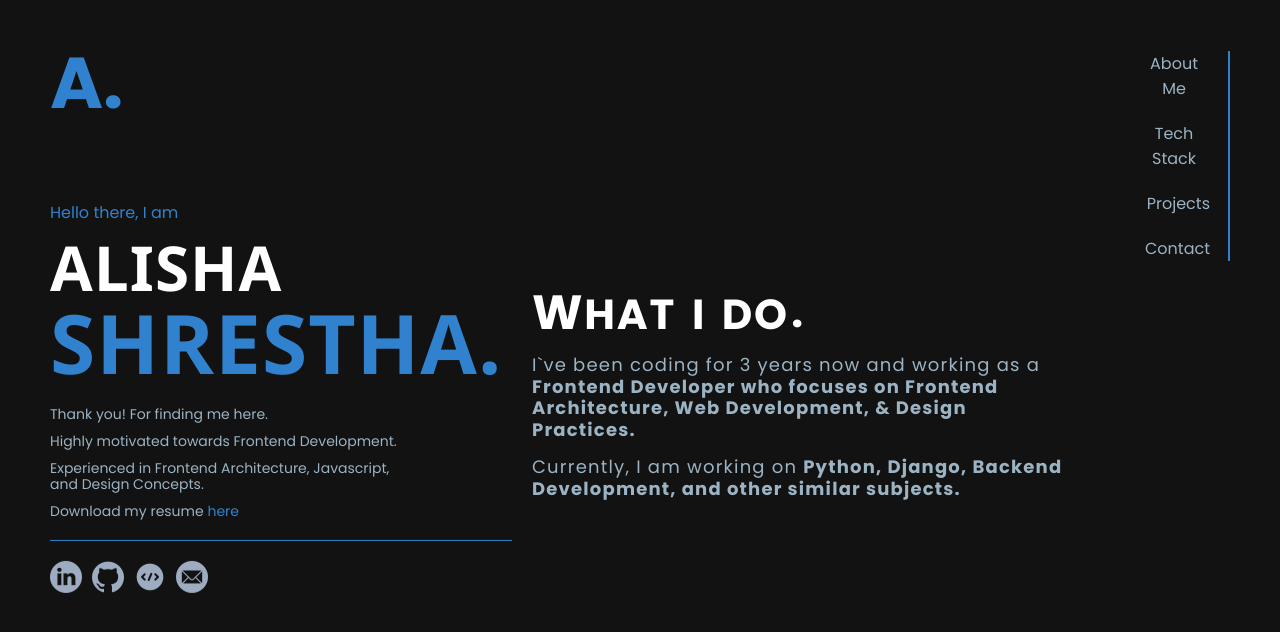
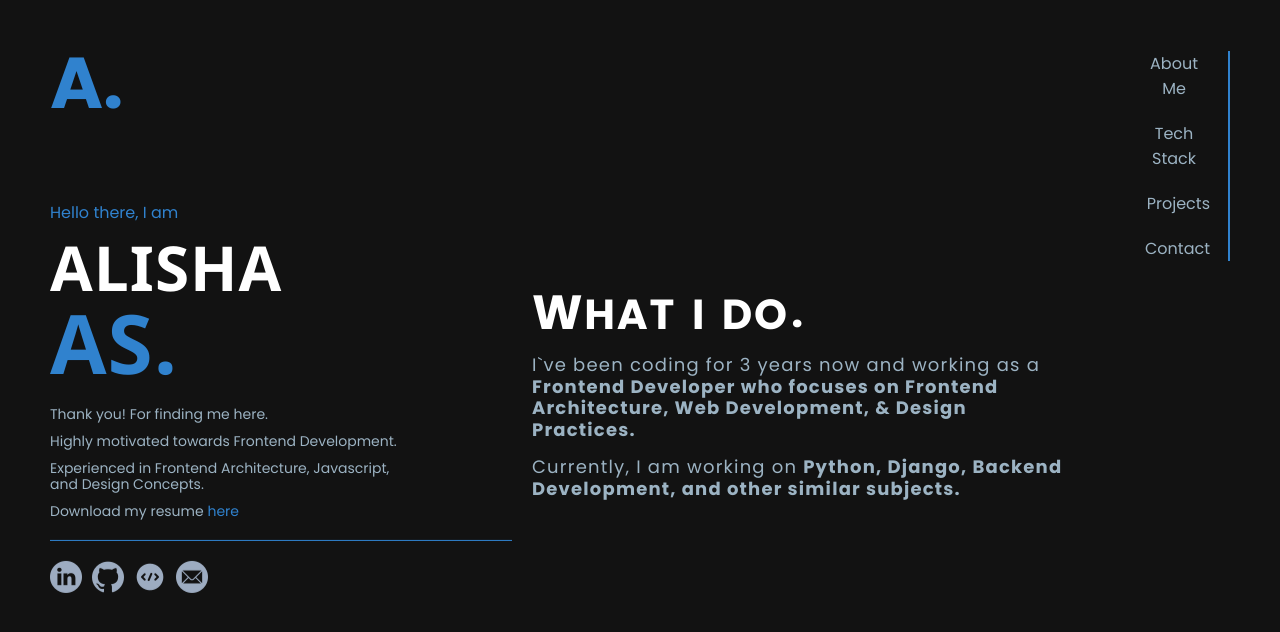
Before and after one commit to alishashresthaaa/waveloom_portfolio, a Next.js app: page / in a window 1280 px wide. Shown: the top 632 px of the page. Built offline with nearby package versions, Linux system fonts and the light colour scheme.

Commit message:
fix:title

```diff
--- a/app/components/about.component.tsx
+++ b/app/components/about.component.tsx
@@ -13,7 +13,7 @@ const About = () => {
         <h3 className={styles.subtitle}>Hello there, I am</h3>
         <h1 className={styles.title}>
           <span className={styles.light}>Alisha</span>
-          <span className={styles.secondary}>Shrestha.</span>
+          <span className={styles.secondary}>As.</span>
         </h1>
         <p className={styles.details}>
           <span className={styles.quote}>Thank you!</span> For finding me here.
```
